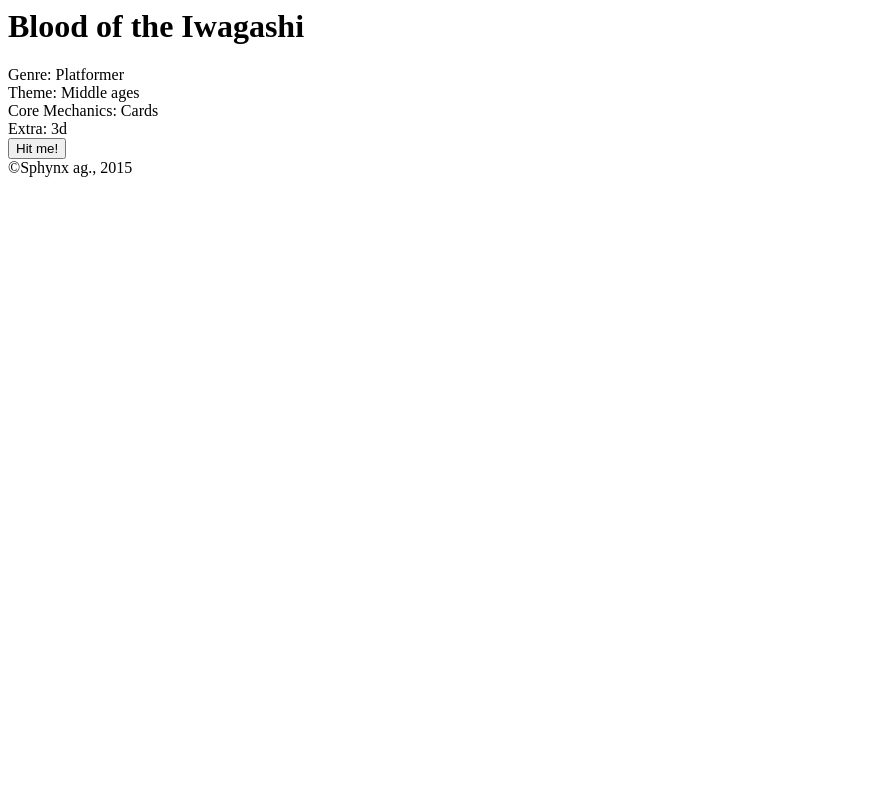
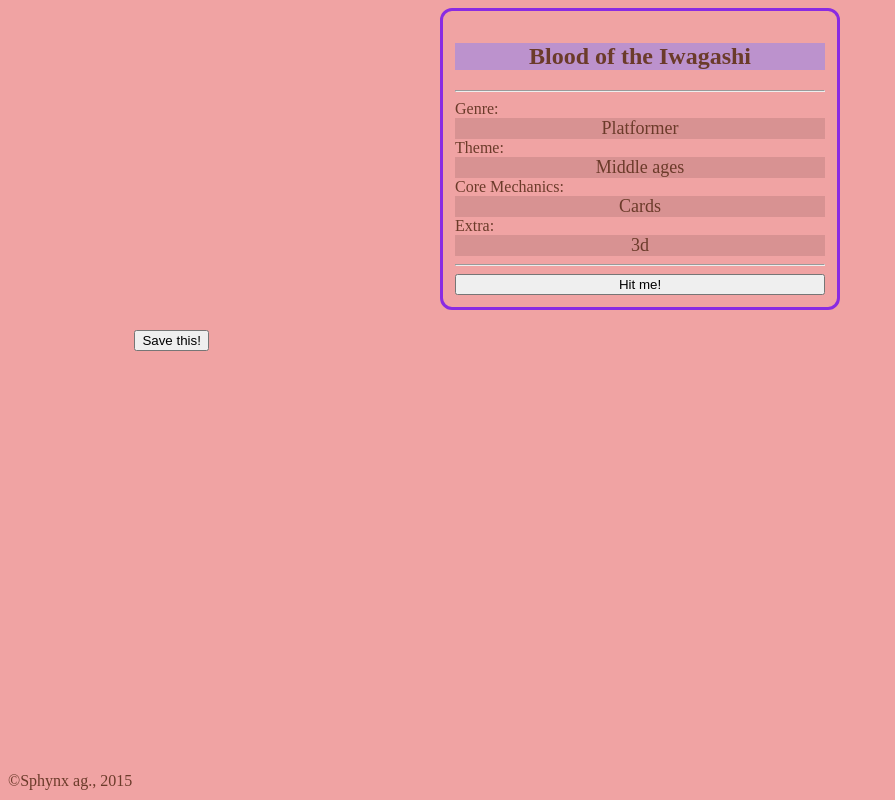
Before and after one commit to delanni/gameIdeaGen, a plain HTML site: page index.html in a window 1280 px wide. Shown: the whole page, without its empty margins (0-895 px from the left). Drawn offline with Linux system fonts and the light colour scheme.

Commit message:
Ton of changes
Styling
Metas
Separation
Linkability

```diff
--- /dev/null
+++ b/code.js
@@ -0,0 +1,97 @@
+window.onerror = function(e) {
+    alert(e);
+}
+
+var stateObject = {
+    genre: "",
+    theme: "",
+    coreMechanics: "",
+    extra: "",
+    _prefix: "",
+    _bridge: "",
+    _postfix: "",
+    get name() {
+        return stateObject._prefix + stateObject._bridge + stateObject._postfix
+    }
+};
+
+Object.prototype.map = function(transfn) {
+    var k = Object.keys(this);
+    var out = {};
+    for (var i = 0; i < k.length; i++) {
+        out[k[i]] = transfn(this[k[i]]);
+    }
+    return out;
+};
+
+var possibilities = {
+    genre: ["Business", "Stealth", "Sandbox", "Racing", "Sports", "Maze", "MOBA", "Fighting", "Action", "Platformer", "FPS", "RTS", "Turn based", "Simulation", "Toilet-game", "Role playing"],
+    theme: ["Ghost", "Cat", "Dogs", "Pixies", "Apocalypse", "Dragon", "Horror", "Time travel", "World war", "Ninjas", "Pirates", "Aliens", "Business", "Superheroes", "Animals", "Zombies", "Middle ages", "Tech", "Hell", "Ponycorn", "Kids", "Old people", "Sexy"],
+    coreMechanics: ["Button smashing", "Serenity", "Risk and reward", "Worker placement", "Pointless", "Waiting", "Cards", "Capture/eliminate", "Tap-tap", "Timed interaction", "Micro management", "Run around", "Explosions", "Agility", "WASD"],
+    extra: ["Audio", "RPG elements", "BLOOD", "2d", "3d", "Explosions", "Action elements", "Ponies"],
+    _prefix: ["Journey", "Terror", "Dream", "Raiders", "Killers", "6 feet", "Omiguzu", "Brothers", "Blood", "Heroes", "Zombies", "Mommy", "Anger", "Money"],
+    _bridge: [" of ", " ", "'s ", "-", " and ", ", Money, ", " without ", " of the ", " against ", " who love ", " vs. ", " for ", " and the ", " to the "],
+    _postfix: ["Iwagashi", "Pidgeons", "Void", "Love", "Dirt", "Seven seas", "Monkey bees", "Dogs", "Unlimited", "Stars", "Universe", "Death", "Demons", "Money"]
+}
+
+window.pick = function(choiceKey) {
+    var traits = Object.keys(stateObject);
+
+    if (choiceKey) {
+        var choice = {};
+        choiceKey.split("").map(function(letter, traitId) {
+            var idx = letter.charCodeAt(0) - "a".charCodeAt(0);
+            choice[traits[traitId]] = possibilities[traits[traitId]][idx];
+        });
+    } else {
+        var code = "";
+        var choice = possibilities.map(function(trait) {
+            var r = Math.floor(Math.random() * trait.length);
+            code += String.fromCharCode(r + 'a'.charCodeAt(0));
+            return trait[r];
+        });
+        window.location.hash = code;
+    }
+
+    traits.forEach(function(k) {
+        stateObject[k] = choice[k];
+        var el = document.getElementById(k + "Label");
+        el && (el.textContent = stateObject[k]);
+    });
+}
+
+window.onpopstate = function() {
+    if (window.location.hash) {
+        pick(window.location.hash.substring(1));
+    }
+}
+
+window.save = function() {
+    if (!localStorage) alert("You don't have local storage, so write this on a piece of paper:\n" + window.location.href);
+    else {
+        var saved = localStorage["gig-history"] && JSON.parse(localStorage["gig-history"]) || {};
+        if (!saved[window.location.hash.substring(1)]) {
+            saved[window.location.hash.substring(1)] = stateObject["name"];
+            localStorage['gig-history'] = JSON.stringify(saved);
+            window.addSavedItem(stateObject['name'], window.location.hash.substring(1));
+        }
+    }
+}
+
+window.addSavedItem = function(name, item) {
+    var host = document.getElementById("history");
+    var link = document.createElement("a");
+    link.textContent = name;
+    link.href = '#' + item;
+    link.classList.add("gameLink");
+    host.appendChild(link);
+}
+
+
+if (localStorage) {
+    var saved = localStorage["gig-history"] && JSON.parse(localStorage["gig-history"]) || {};
+    Object.keys(saved).forEach(function(key) {
+        window.addSavedItem(saved[key], key);
+    });
+}
+pick(window.location.hash.substring(1));
--- a/index.html
+++ b/index.html
@@ -1,93 +1,65 @@
-<DOCYPE html>
+<!DOCYPE html>
 <html>
-	<head>
-		<meta charset='utf-8'>
-		<meta encoding='utf-8'>
-		<style type="text/css">
 
-		</style>
-		<title> Game Idea Generator </title>
-	</head>
-	<body>
-		<div>
-			<h1 id="nameLabel"></h1>
-			<div><span>Genre: </span><span id="genreLabel"></span></div>
-			<div><span>Theme: </span><span id="themeLabel"></span></div>
-			<div><span>Core Mechanics: </span><span id="coreMechanicsLabel"></span></div>
-			<div><span>Extra: </span><span id="extraLabel"></span></div>
-		</div>
-		<input type='button' value='Hit me!' onclick="pick()"></input>
+<head>
+    <meta charset='UTF-8'>
+    <meta encoding='UTF-8'>
+    <meta name="description" content="A silly little helper for your game ideas">
+    <meta name="keywords" content="GAME,GAME DEVELOPMENT,IDEA,GAME IDEA">
+    <meta name="author" content="Alex Szabo, @alex_on_the_web">
 
-		<script type="text/javascript">
-			window.onerror = function(e){
-				alert(e);
-			}
+    <meta property="og:title" content="Game Idea Generator" />
+    <meta property="og:type" content="application.game" />
+    <meta property="og:url" content="http://delanni.github.io/gameIdeaGen" />
+    <meta property="og:image" content="http://delanni.github.io/gameIdeaGen/gig.jpg" />
 
-			var stateObject = {
-				genre:"",
-				theme:"",
-				coreMechanics:"",
-				extra:"",
-				_prefix:"",
-				_bridge:"",
-				_postfix:"",
-				get name(){ return stateObject._prefix+stateObject._bridge+stateObject._postfix }
-			};
+    <link rel="stylesheet" href='style.css' />
+    <script>
+        (function(i, s, o, g, r, a, m) {
+            i['GoogleAnalyticsObject'] = r;
+            i[r] = i[r] || function() {
+                (i[r].q = i[r].q || []).push(arguments)
+            }, i[r].l = 1 * new Date();
+            a = s.createElement(o),
+                m = s.getElementsByTagName(o)[0];
+            a.async = 1;
+            a.src = g;
+            m.parentNode.insertBefore(a, m)
+        })(window, document, 'script', '//www.google-analytics.com/analytics.js', 'ga');
 
-			Object.prototype.map = function(transfn){
-				var k = Object.keys(this);
-				var out = {};
-				for(var i=0;i<k.length;i++){
-					out[k[i]] = transfn(this[k[i]]);
-				}
-				return out;
-			};
+        ga('create', 'UA-53641010-6', 'auto');
+        ga('send', 'pageview');
+    </script>
+    <title>Game Idea Generator</title>
+</head>
 
-			var possibilities = {
-				genre:["Business", "Stealth", "Sandbox", "Racing", "Sports", "Maze","MOBA","Fighting", "Action", "Platformer", "FPS", "RTS", "Turn based", "Simulation", "Toilet-game", "Role playing"],
-				theme:["Ghost", "Cat", "Dogs", "Pixies","Apocalypse", "Dragon", "Horror", "Time travel", "World war","Ninjas","Pirates","Aliens","Business","Superheroes", "Animals", "Zombies", "Middle ages", "Tech", "Hell", "Ponycorn", "Kids", "Old people", "Sexy"],
-				coreMechanics:["Button smashing", "Serenity", "Risk and reward","Worker placement","Pointless", "Waiting", "Cards", "Capture/eliminate","Tap-tap","Timed interaction","Micro management", "Run around", "Explosions", "Agility", "WASD"],
-				extra:["Audio", "RPG elements", "BLOOD", "2d", "3d", "Explosions", "Action elements","Ponies"],
-				_prefix:["Journey","Terror", "Dream","Raiders","Killers","6 feet", "Omiguzu", "Brothers", "Blood", "Heroes", "Zombies", "Mommy", "Anger", "Money"],
-				_bridge: [" of "," ", "'s ","-"," and ",", Money, ", " without ", " of the ", " against ", " who love ", " vs. ", " for ", " and the ", " to the "],
-				_postfix : ["Iwagashi", "Pidgeons", "Void","Love", "Dirt", "Seven seas", "Monkey bees", "Dogs", "Unlimited", "Stars", "Universe", "Death", "Demons", "Money"]
-			}
+<body>
+    <div id="gamePanel">
+        <h2 id="nameLabel"></h2>
+        <hr />
+        <div id="properties">
+            <div>Genre: </div>
+            <div class='label' id="genreLabel"></div>
+            <div>Theme: </div>
+            <div class='label' id="themeLabel"></div>
+            <div>Core Mechanics: </div>
+            <div class='label' id="coreMechanicsLabel"></div>
+            <div>Extra: </div>
+            <div class='label' id="extraLabel"></div>
+        </div>
+        <hr />
+        <div>
+            <input type='button' id='hitme' value='Hit me!' onclick="pick()"></input>
+        </div>
+    </div>
 
-			function pick(choiceKey){
-				var traits = Object.keys(stateObject);
+    <div id='history'>
+        <input type='button' value='Save this!' onclick="save()"></input>
+    </div>
 
-				if (choiceKey){
-					var choice = {};
-					choiceKey.split("").map(function(letter,traitId){
-						var idx = letter.charCodeAt(0) - "a".charCodeAt(0);
-						choice[traits[traitId]] = possibilities[traits[traitId]][idx];
-					});
-				}  else {
-					var code = "";
-					var choice = possibilities.map(function(trait){
-						var r = Math.floor(Math.random()*trait.length);
-						code += String.fromCharCode(r+'a'.charCodeAt(0));
-						return trait[r];
-					});
-					window.location.hash = code;
-				}
+    <script type="text/javascript" src='code.js'>
+    </script>
+    <footer>©Sphynx ag., 2015</footer>
+</body>
 
-				traits.forEach(function(k){
-					stateObject[k] = choice[k];
-					var el = document.getElementById(k+"Label");
-					el && (el.textContent = stateObject[k]);
-				});
-			}
-
-			window.onpopstate = function(){
-				if (window.location.hash){
-					pick(window.location.hash.substring(1));
-				}
-			}
-
-			pick(window.location.hash.substring(1));
-
-		</script>
-		<footer>©Sphynx ag., 2015</footer>
-	</body>
 </html>
--- /dev/null
+++ b/style.css
@@ -0,0 +1,55 @@
+body {
+	background: rgb(240, 163, 163);
+	color: rgb(107, 59, 42);
+}
+.gameLink {
+	background: #3FE29B;
+	margin: 10px;
+	padding: 6px;
+	border-radius: 6px;
+	text-decoration: none;
+	color: rgb(245, 245, 218);
+	display: inline-block;
+}
+
+#gamePanel {
+	border: solid blueviolet;
+	border-radius: 12px;
+	padding: 12px;
+	width: 370px;
+	margin: auto;
+}
+
+#properties{
+	display: table;
+	width: 100%;
+}
+
+#properties>div{
+	display:table-row;
+}
+
+#properties>div:nth-child(even){
+	text-align:center;
+	font-size:large;
+	background-color: rgba(7,8,9,0.1);
+}
+
+h2 {
+	text-align: center;
+	background: rgb(188, 146, 205);
+}
+
+#hitme{
+	width:100%;
+}
+
+#history{
+	width: 80%;
+	margin: 20px auto;
+}
+
+footer{
+	position: absolute;
+	bottom: 10px;
+}
```
Also changed, not shown: gig.jpg (added), 2 other files.
